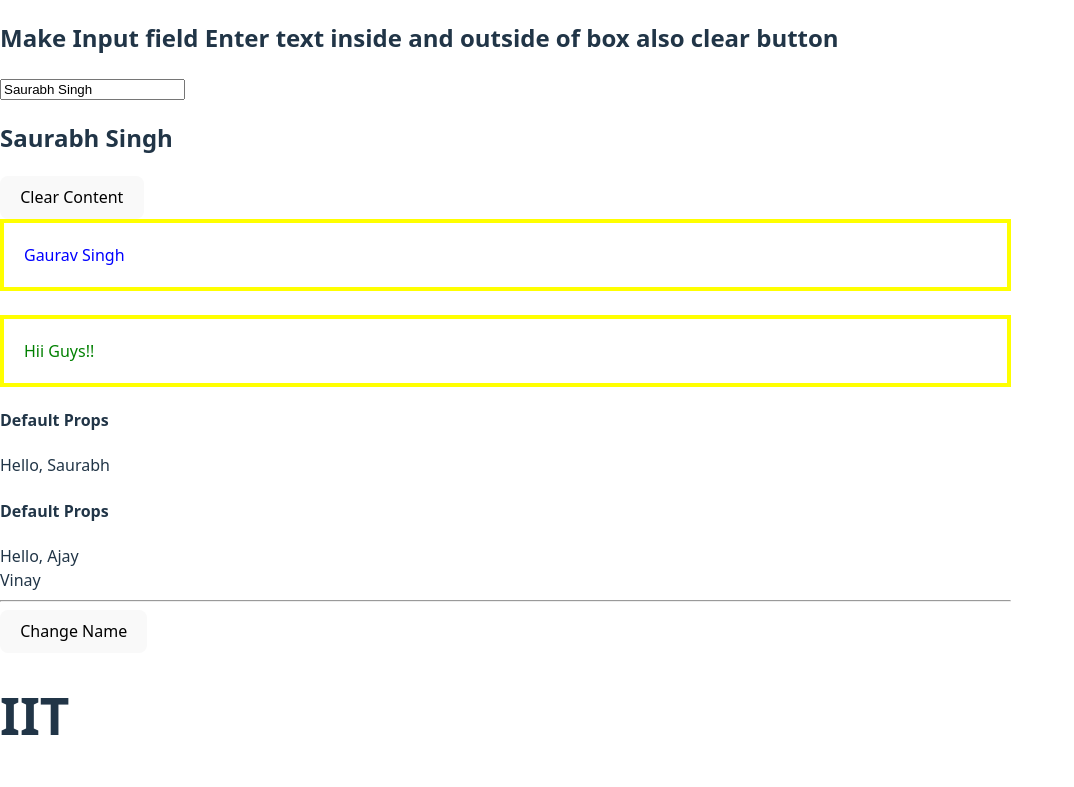
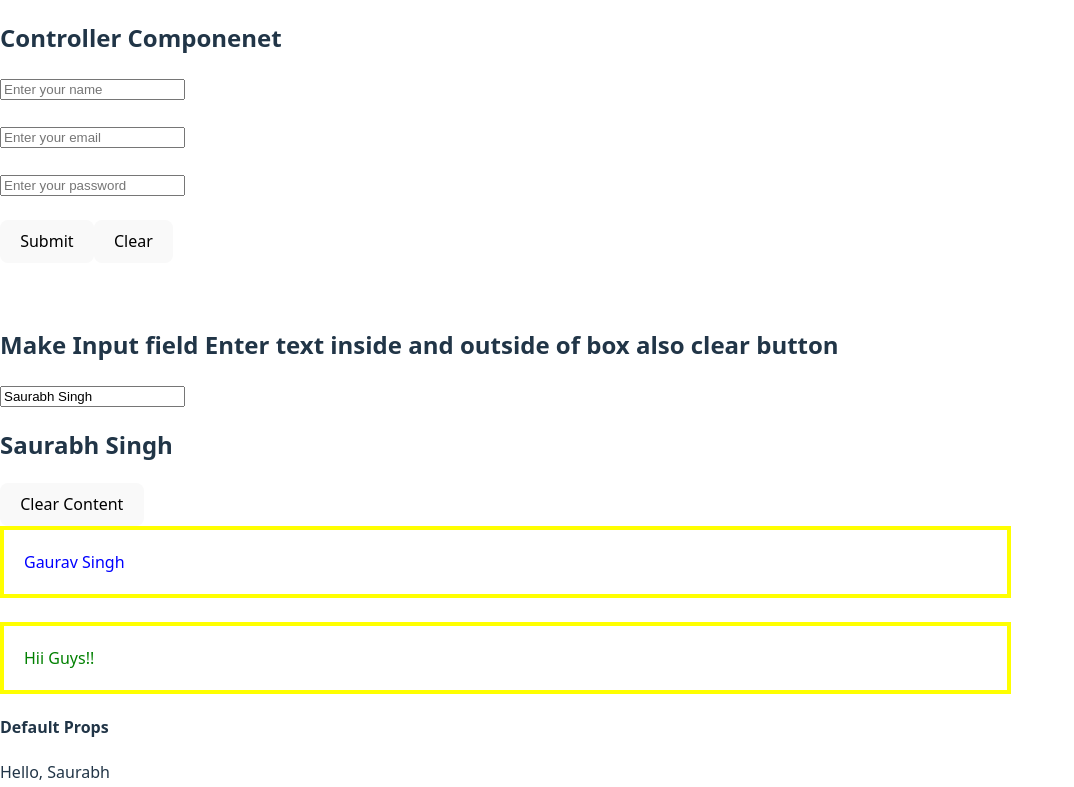
Before and after one commit to saurabhsinngh/React-Basic-Practice, a React (Vite) app: page / in a window 1280 px wide. Shown: the top 787 px of the page, without its empty margins (0-1074 px from the left). Built offline with nearby package versions, Linux system fonts and the light colour scheme.

Commit message:
Implement the Controller Component

```diff
--- a/src/App.jsx
+++ b/src/App.jsx
@@ -16,6 +16,7 @@ import School from './School';
 import DefaultProps from './DefaultProps';
 import Wrapper from './Wrapper';
 import InputField from './InputField'
+import ControllerComponent from './ControllerComponent'
 
 function App() {
   const [counter, setCounter] = useState(0);
@@ -37,6 +38,8 @@ function App() {
 
   return (
   <>
+    <ControllerComponent />
+    <br />
     <InputField />
     <br />
 
--- /dev/null
+++ b/src/ControllerComponent.jsx
@@ -0,0 +1,24 @@
+import { useState } from "react";
+
+function ControllerComponent() {
+
+    const [name, setName ] = useState("");
+    const [email, setEmail ] = useState("");
+    const [password, setPassword] = useState("");
+
+    return (<>
+        <h2>Controller Componenet</h2>
+        <input type = "name" value = {name} onChange = { (event)=> setName(event.target.value)} placeholder="Enter your name"/><br /><br />
+        <input type = "email" value = {email} onChange = { (event)=> setEmail(event.target.value)} placeholder="Enter your email"/><br /><br />
+        <input type = "password" value = {password} onChange = { (event)=> setPassword(event.target.value)} placeholder="Enter your password"/><br /><br />
+
+        <button>Submit</button>
+        <button onClick={()=> {setName(""); setEmail(""); setPassword("");}}>Clear</button>
+        <h2>{name}</h2>
+        <h2>{email}</h2>
+        <h2>{password}</h2>
+
+    </>)
+}
+
+export default ControllerComponent;
```
